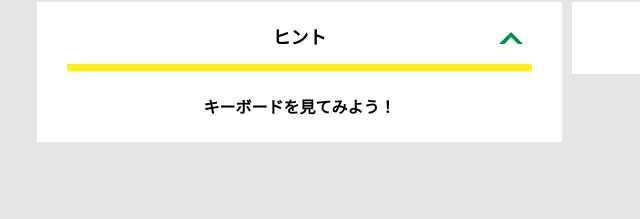
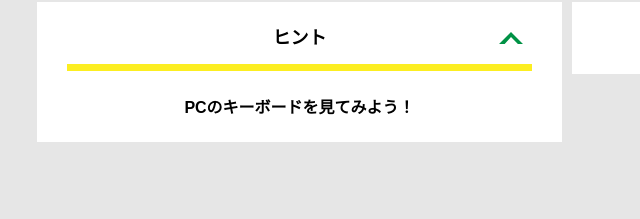
Before and after one commit to daiwith/alpha-yokohama-A-17, a plain HTML site: page hint1.html in a window 1280 px wide. Both pictures are taken after a click on the element "ヒント". Shown: the part 509-728 px from the top of the page, 73-713 px from the left. Drawn offline with nearby package versions, Linux system fonts and the light colour scheme; files that its build step writes are made by us from their sources.

Commit message:
Update hint1.html

```diff
--- a/hint1.html
+++ b/hint1.html
@@ -42,7 +42,7 @@
           <div class="column">
             <div class="card">
               <h3 class="card__title">ヒント<svg class="card__arrow"><use xlink:href="#arrow"></use></svg></h3>
-              <p class="card__content">キーボードを見てみよう！</p>
+              <p class="card__content">PCのキーボードを見てみよう！</p>
             </div>
           </div>
           <div class="column">
```
